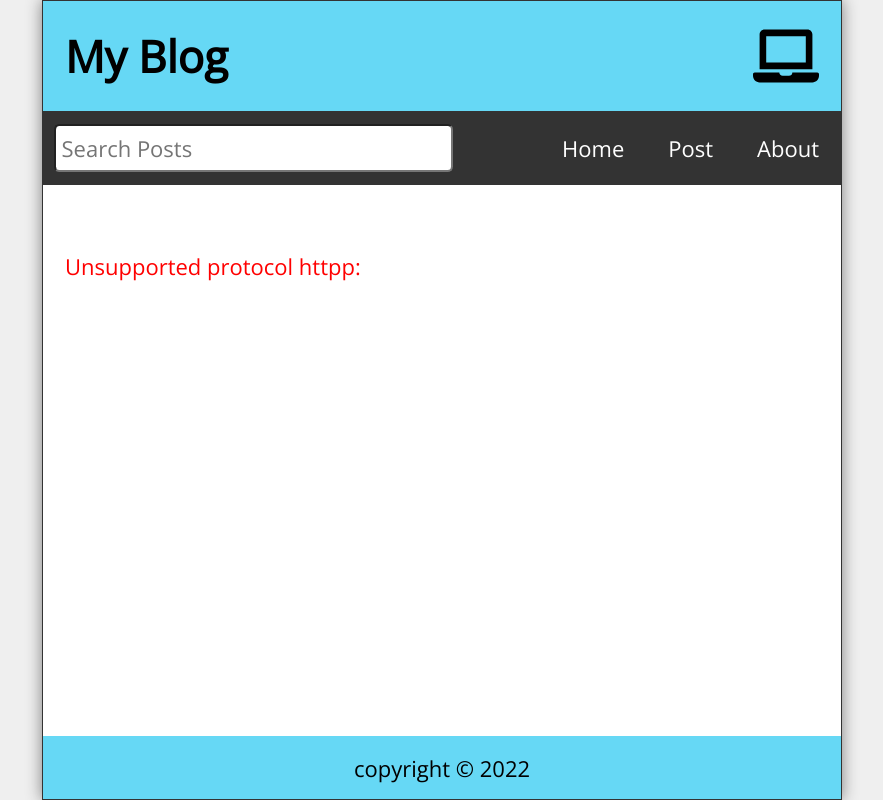
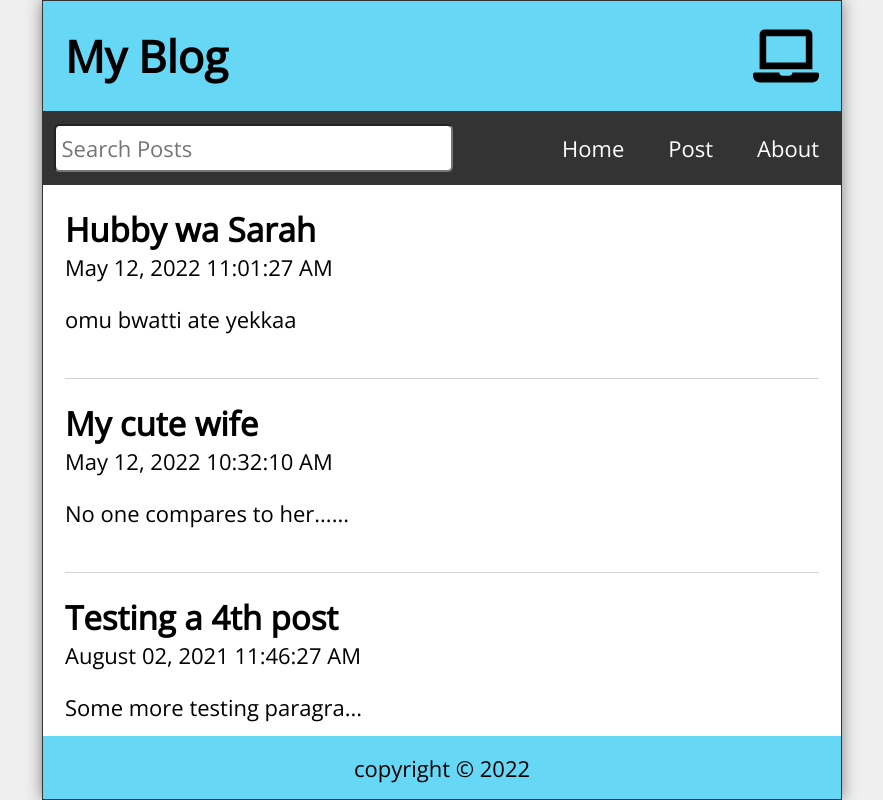
Before and after one commit to Seremba/react-blog-app, a React (Create React App) app: page / in a window 1280 px wide. Shown: the whole page, without its empty margins (198-1081 px from the left). Built offline with nearby package versions, Linux system fonts and the light colour scheme; data requests are answered from the project's data file.

Commit message:
changes made to react-blog-app

```diff
--- a/src/App.js
+++ b/src/App.js
@@ -28,7 +28,7 @@ function App() {
   const [editBody, setEditBody] = useState('');
   const [searchResult, setSearchResults] = useState([]);
   const { width } = useWindowSize();
-  const { data, fetchError, isLoading } = useAxiosFetch('httpp://localhost:3500/posts');
+  const { data, fetchError, isLoading } = useAxiosFetch('http://localhost:3500/posts');
 
   const baseUrl = 'http://localhost:3500/posts';
 
```
